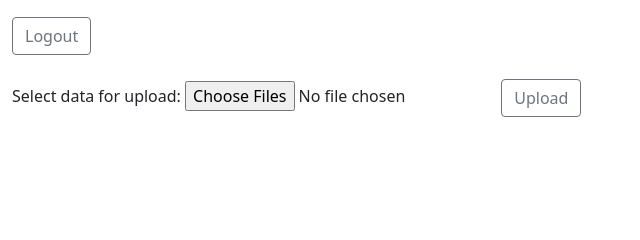
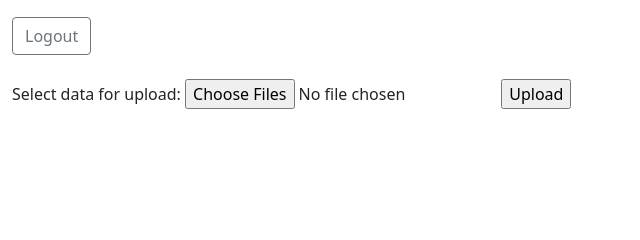
Before and after one commit to Retr05041/Archer-FS, a Node server app: template views/data.ejs in a window 1280 px wide. Shown: the part 121-361 px from the top of the page, without its empty margins (0-640 px from the left). Run offline with Node 20, Linux system fonts and the light colour scheme; the template is opened without the code that fills it, so the values that code supplies are empty.

Commit message:
changed input in upload form

```diff
--- a/views/data.ejs
+++ b/views/data.ejs
@@ -46,7 +46,7 @@
             <div>
                 <label>Select data for upload:</label>
                 <input class="form-control-file" type="file" name="uploadData" multiple/>
-                <input class="btn btn-outline-secondary" type="submit" name="btn_upload_data" value="Upload"/>
+                <input type="submit" name="btn_upload_data" value="Upload"/>
             </div>
         </form>
     </div>
```
